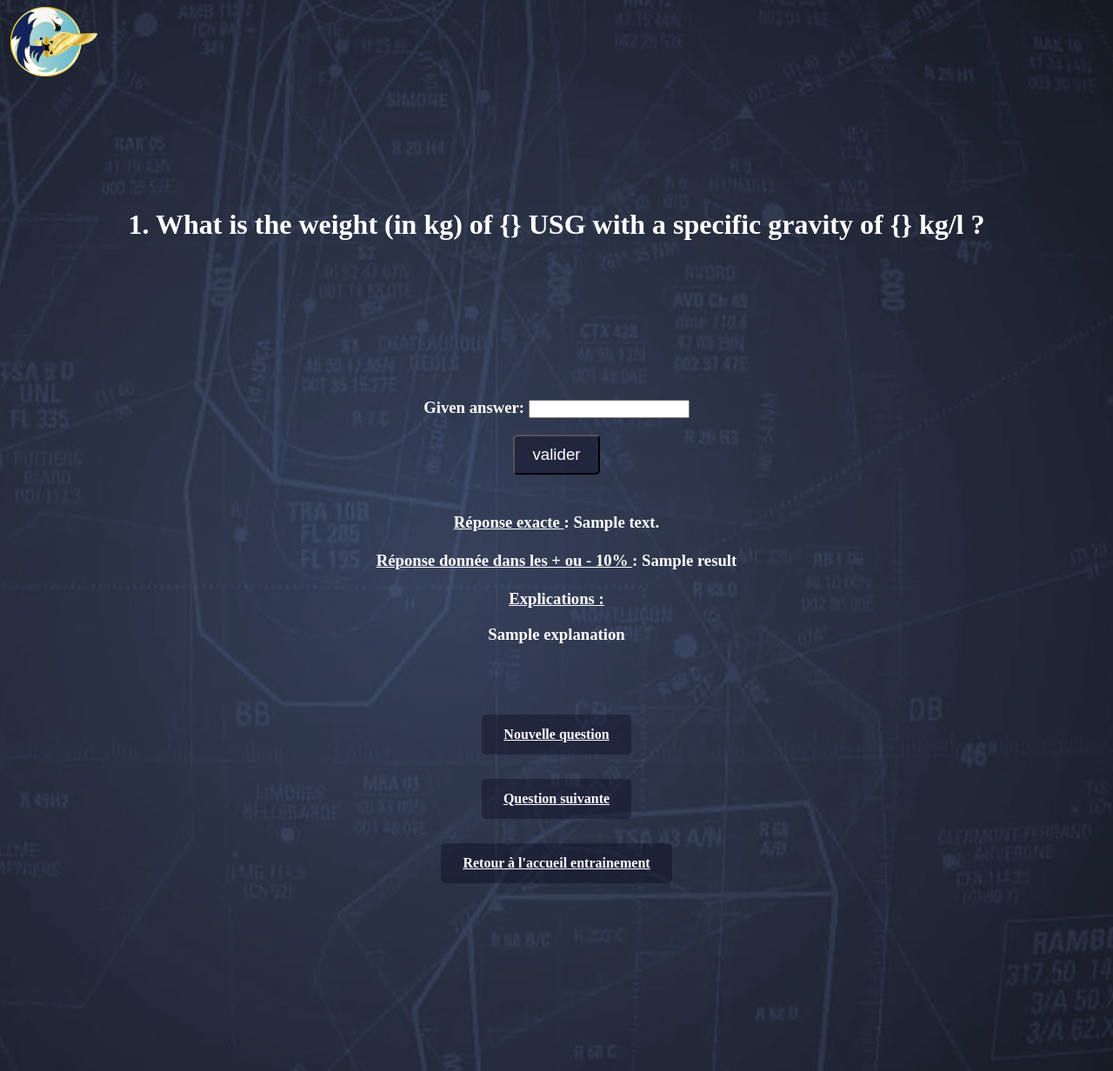
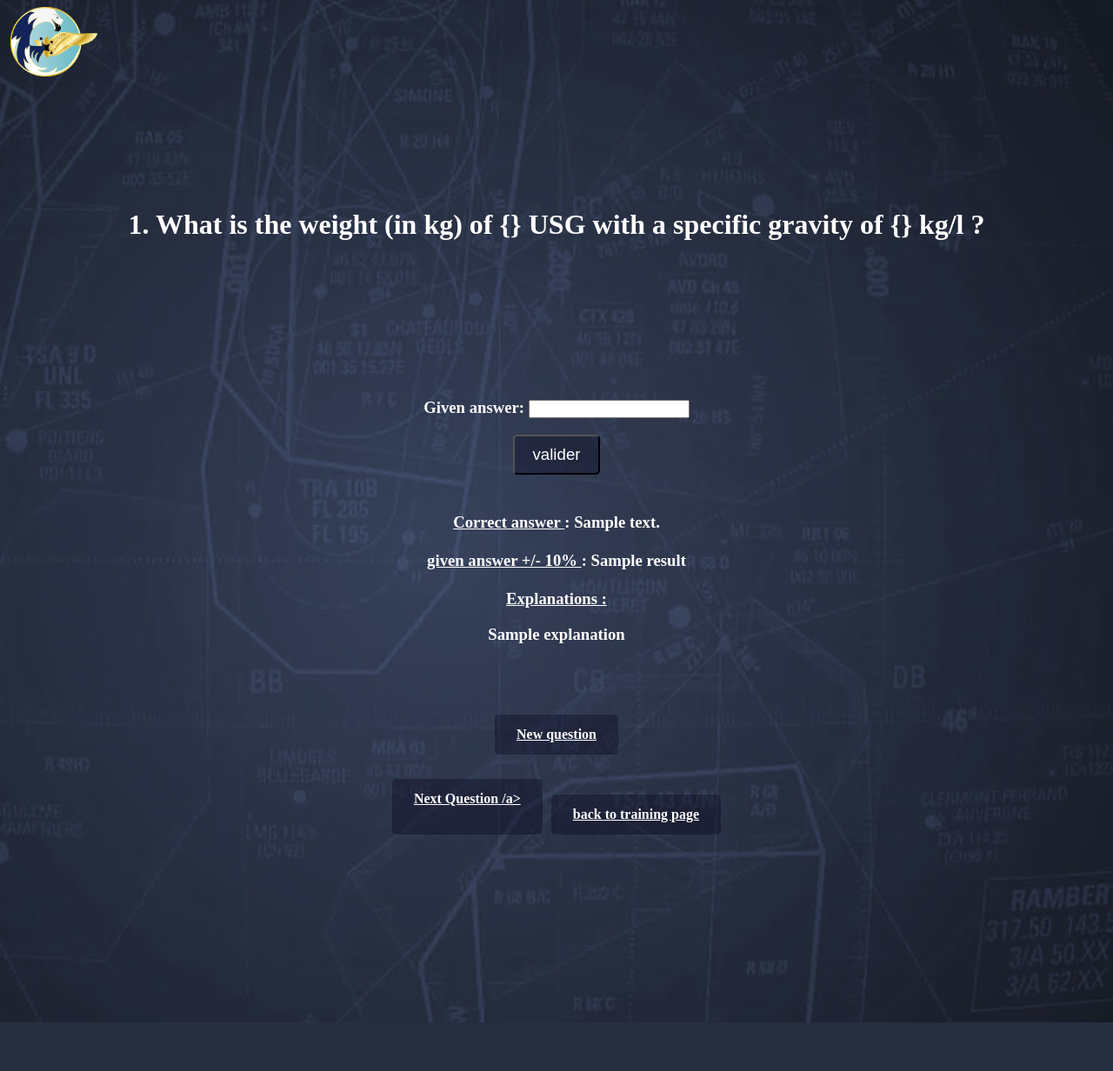
Before and after one commit to 153dop/ksa, a Django app: template templates/training/question_training.html in a window 1280 px wide. Shown: the whole page at 87% size. After the commit the page ends 1176 px from the top, so only its background shows below. Run offline with Django 4.2, Linux system fonts and the light colour scheme; data comes from the database, SQL or seed files in the repository; tables that the repository leaves empty hold one stand-in row (values such as "Sample post"); the template is opened without the code that fills it: values that come from a table or form of the project are taken from there, most other values are stand-ins (such as "Sample title", 1, 10 or a date in 2020); parts of the project's set-up code (start-up, migrations or seed data) failed here and were passed over.

Commit message:
Update question_training.html

```diff
--- a/templates/training/question_training.html
+++ b/templates/training/question_training.html
@@ -12,20 +12,20 @@
 {{ form.as_p }}
 <button type="submit" id="btnValider"> valider </button>
 <br> <br> <br>
-<u> Réponse exacte </u> : {{ correct_answer }}
+<u> Correct answer </u> : {{ correct_answer }}
 <br> <br>
-<u> Réponse donnée dans les + ou - 10% </u>: {{ result }}
+<u> given answer +/- 10% </u>: {{ result }}
 <br> <br>
-<u> Explications : </u>
+<u> Explanations : </u>
 {{ explanation|escape|linebreaks }}
 </h3>
 <br> <br>
 <h4>
-<a href="/training/{{ id_question }}">Nouvelle question</a>
+<a href="/training/{{ id_question }}">New question</a>
 <br> <br>
-<a href="/training/{{ question_suivante }}">Question suivante</a>
+<a href="/training/{{ question_suivante }}"> Next Question /a>
 <br> <br>
-<a href="/training">Retour à l'accueil entrainement</a>
+<a href="/training">back to training page</a>
 </h4>
 
 {%endblock%}
```
